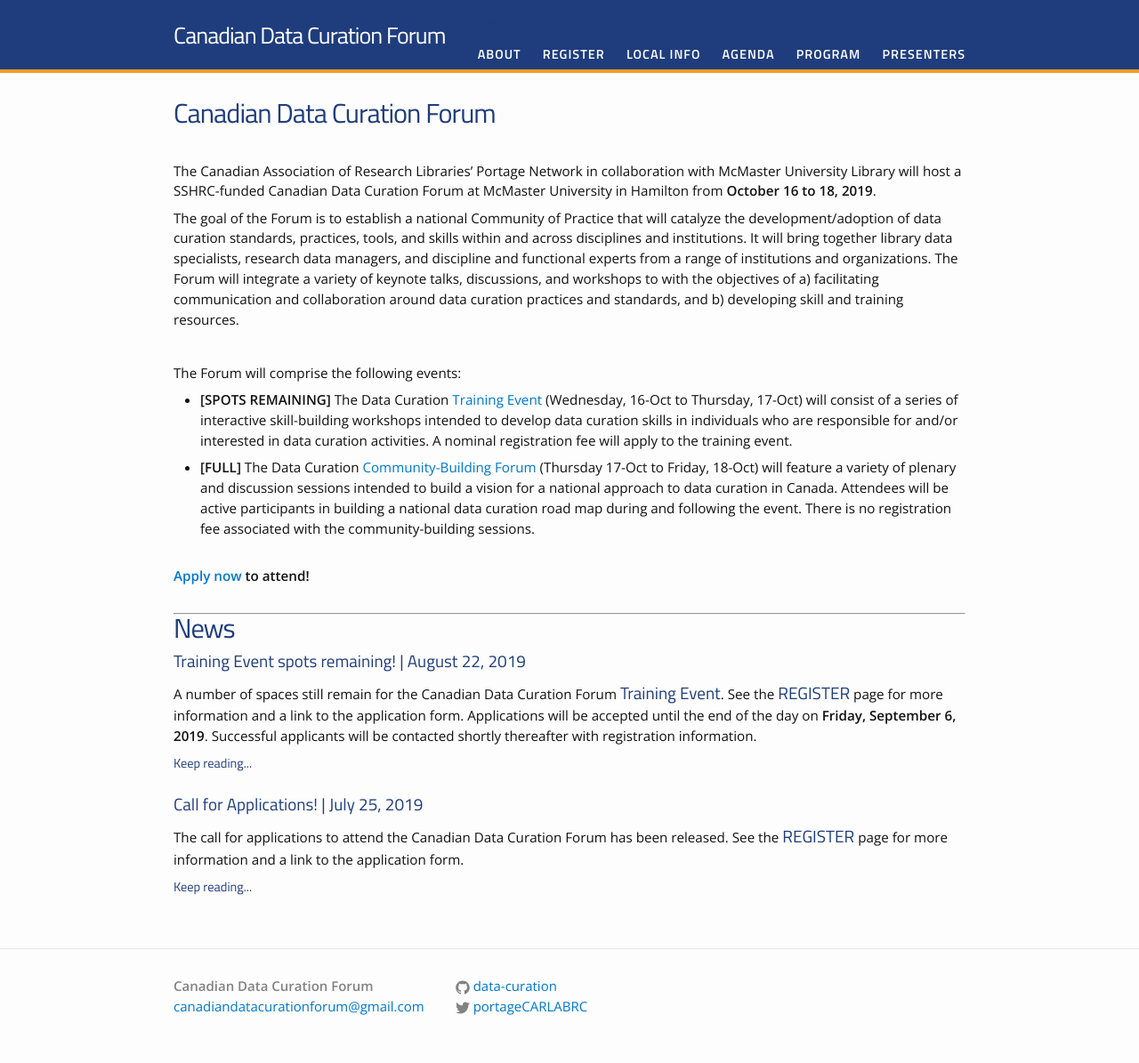
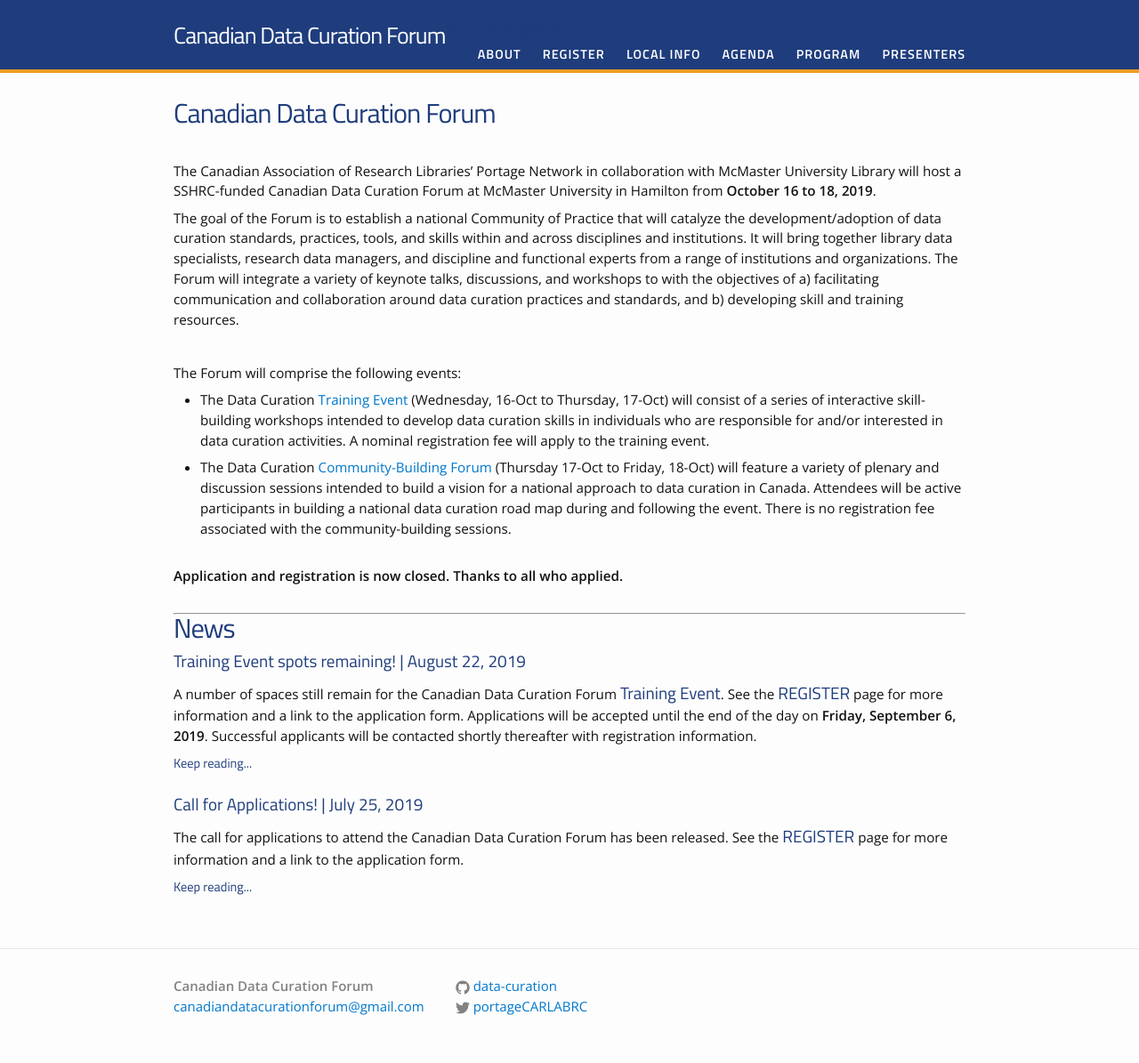
Before and after one commit to data-curation/data-curation.github.io, a Jekyll site: the page built from index.md, in a window 1280 px wide. Shown: the whole page at 89% size. Built offline with Jekyll 4.4.1, drawn with Linux system fonts in a browser that asks for light colours.

Commit message:
Update index.md

```diff
--- a/index.md
+++ b/index.md
@@ -13,12 +13,12 @@ The goal of the Forum is to establish a national Community of Practice that will
 
 The Forum will comprise the following events:
 
-* **[SPOTS REMAINING]** The Data Curation [Training Event](../agenda#data-curation-training-event) (Wednesday, 16-Oct to Thursday, 17-Oct) will consist of a series of interactive skill-building workshops intended to develop data curation skills in individuals who are responsible for and/or interested in data curation activities. A nominal registration fee will apply to the training event.
+* The Data Curation [Training Event](../agenda#data-curation-training-event) (Wednesday, 16-Oct to Thursday, 17-Oct) will consist of a series of interactive skill-building workshops intended to develop data curation skills in individuals who are responsible for and/or interested in data curation activities. A nominal registration fee will apply to the training event.
 
-* **[FULL]** The Data Curation [Community-Building Forum](../agenda#-community-building-forum) (Thursday 17-Oct to Friday, 18-Oct) will feature a variety of plenary and discussion sessions intended to build a vision for a national approach to data curation in Canada. Attendees will be active participants in building a national data curation road map during and following the event. There is no registration fee associated with the community-building sessions.
+* The Data Curation [Community-Building Forum](../agenda#-community-building-forum) (Thursday 17-Oct to Friday, 18-Oct) will feature a variety of plenary and discussion sessions intended to build a vision for a national approach to data curation in Canada. Attendees will be active participants in building a national data curation road map during and following the event. There is no registration fee associated with the community-building sessions.
 
 <br />
-**[Apply now](../register) to attend!**
+**Application and registration is now closed. Thanks to all who applied.**
 <br />
 <br />
 
```
